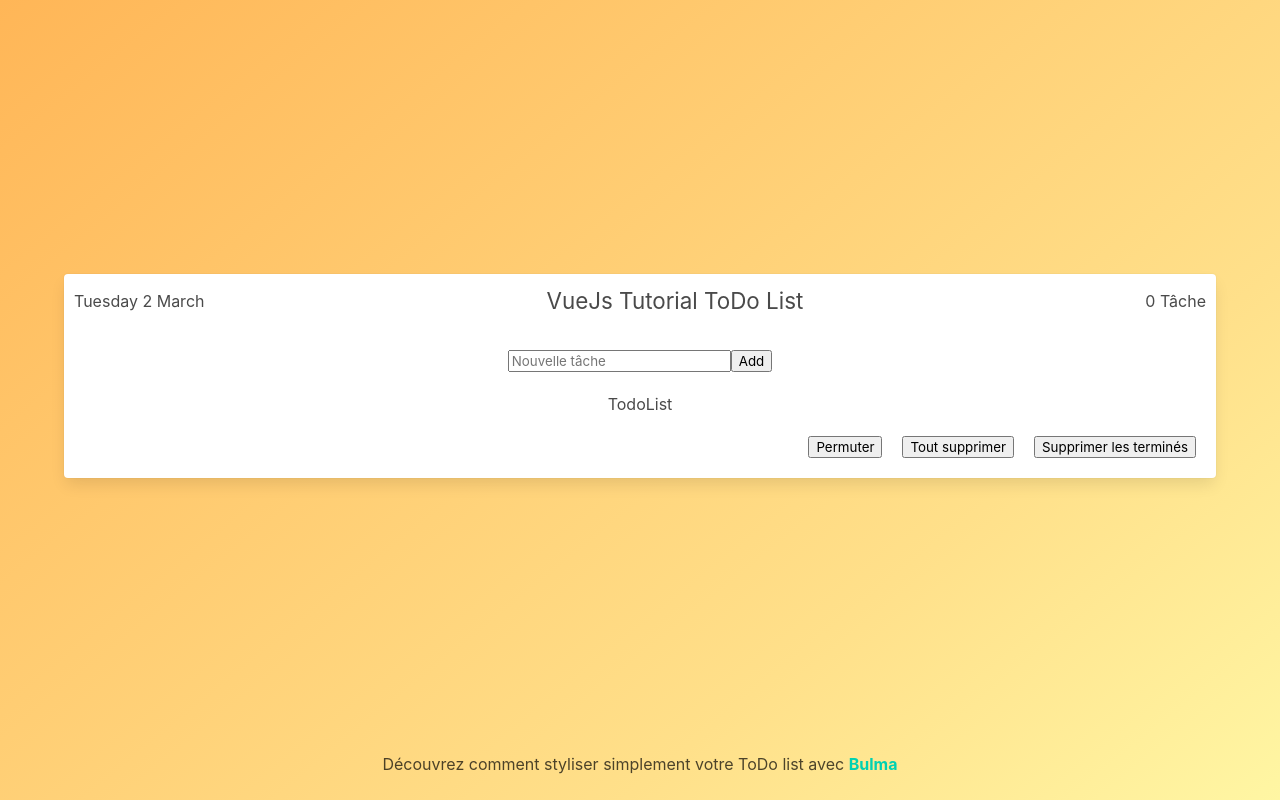
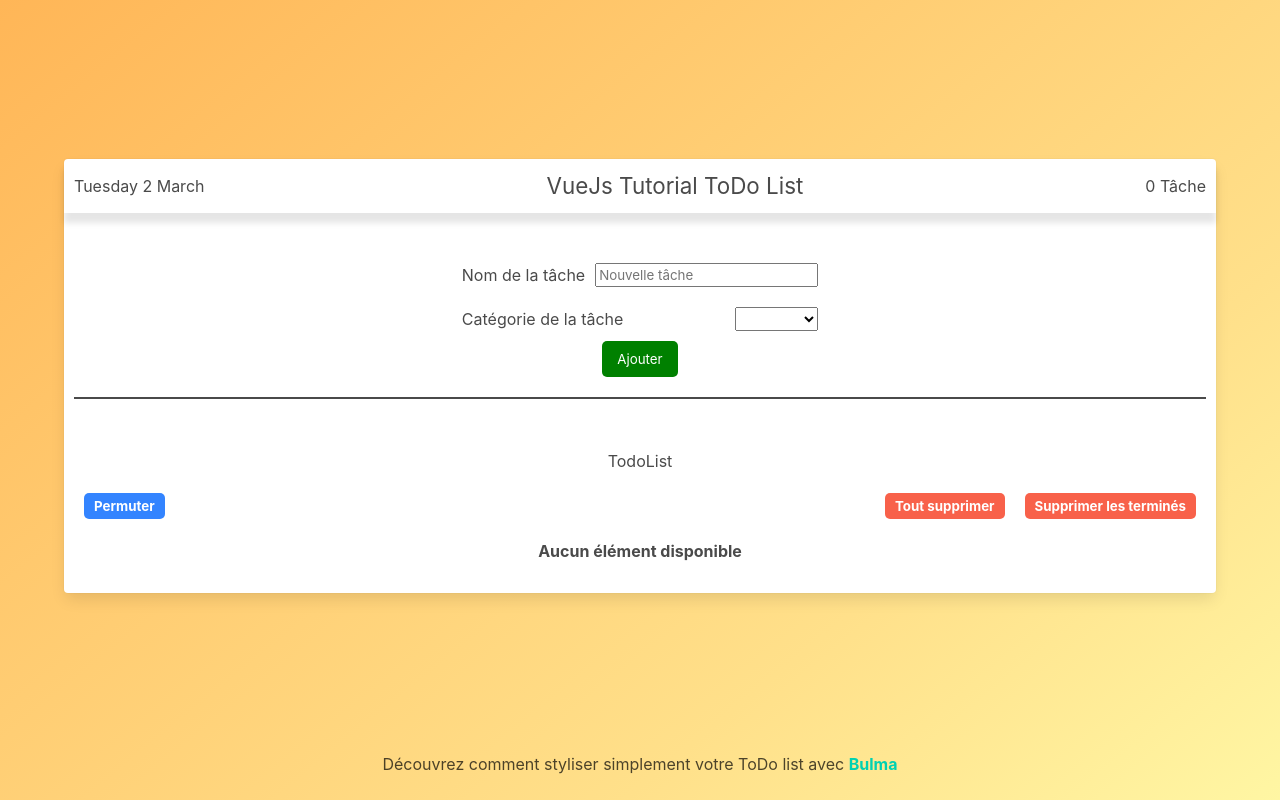
Before and after one commit to Mario2206/todo-list-vuejs, a Vue app: page / in a window 1280 px wide. Built offline with nearby package versions, Linux system fonts and the light colour scheme.

Commit message:
:sparkles: add todo levels

```diff
--- a/src/components/NewTodo.vue
+++ b/src/components/NewTodo.vue
@@ -1,8 +1,19 @@
 <template>
-    <form action="" @submit.prevent="sendTask">
-        <input type="text" name="todo-value" id="" placeholder="Nouvelle tâche" v-model="todoValue">
-        <button>
-            Add
+    <form action="" @submit.prevent="sendTask" class="form">
+        <div class="form--fields">
+             <div class="form--field">
+                <label for="todo-value">Nom de la tâche</label>
+                <input id="todo-value" type="text" name="todo-value" placeholder="Nouvelle tâche" v-model="todoValue" required>
+            </div>
+            <div class="form--field">
+                <label for="todo-cat">Catégorie de la tâche</label>
+                <select v-model="todoLevel">
+                    <option v-for="(level, index) in levels" v-bind:key="index" :selected="index === 0" :value="level">{{level.value}}</option>
+                </select>
+            </div>
+        </div>
+        <button class="form--btn">
+            Ajouter
         </button>
     </form>
 </template>
@@ -11,22 +22,56 @@
 export default {
     name: "NewTodo",
     emits: ["new-todo-task"],
+    props: {
+        levels: Array
+    },
     methods: {
         sendTask() {
-            if(this.todoValue) {
-                this.$emit("new-todo-task", { todoTask: this.todoValue })
+            if(this.todoValue && this.todoLevel) {
+
+                this.$emit("new-todo-task", { todoTask: this.todoValue, todoLevel: this.todoLevel })
                 this.todoValue = ""
             }
         }
     },
     data() {
         return {
-            todoValue: ""
+            todoValue: "",
+            todoLevel: ""
         }
     }
 }
 </script>
 
 <style scoped>
+    .form {
+       display: flex;
+       flex-direction: column;
+       align-items: center;
+       border-bottom: 2px solid;
+       padding: 20px;
+    }
+    .form--btn {
+        padding: 10px 15px;
+        background-color: green;
+        color: white;
+        border: none;
+        margin: 0 10px;
+        border-radius: 5px;
+        cursor: pointer;
+    }
+    .form--fields {
+        display: flex;
+        flex-direction: column;
+        align-items: stretch;
+    }
+    .form--field {
+        display: flex;
+        justify-content: space-between;
+        margin: 10px 0;
+    }
+    .form--fields label {
+        margin-right: 10px;
+    }
 
 </style>
--- a/src/components/TodoCard.vue
+++ b/src/components/TodoCard.vue
@@ -10,11 +10,16 @@
             </p>
         </header>
         <div class="card--form">
-            <new-todo @new-todo-task="saveTask"></new-todo>
+            <new-todo @new-todo-task="saveTask" :levels="todoLevels"></new-todo>
         </div>
-        <div>
+        <div class="card--main">
             <h2>TodoList</h2>
-            <todo-list v-bind:tasks="tasks" @task-check="checkTask" @delete-task="deleteTask" @delete-all-tasks="deleteAllTasks" @task-permutation="permutateTasks"></todo-list>
+            <todo-list
+            v-bind:tasks="tasks"
+            @task-check="checkTask"
+            @delete-task="deleteTask"
+            @delete-all-tasks="deleteAllTasks"
+            @task-permutation="permutateTasks"></todo-list>
         </div>
     </article>
 </template>
@@ -30,7 +35,7 @@ export default {
     ],
     methods: {
         saveTask(e) {
-            const newTask = {value: e.todoTask, checked: false}
+            const newTask = {value: e.todoTask, checked: false, level: e.todoLevel}
             this.tasks = [...this.tasks, newTask]
         },
         checkTask(e) {
@@ -52,6 +57,7 @@ export default {
 
             if(selectedTasksIndex.length !== 2) {
                 alert("La permutation ne peut se faire qu'entre deux éléments de la liste")
+                return
             }
 
             this.tasks[selectedTasksIndex[0].index] = selectedTasksIndex[1].task
@@ -61,7 +67,21 @@ export default {
     },
     data() {
         return {
-            tasks: []
+            tasks: [],
+            todoLevels: [
+                {
+                    value: "Faible",
+                    color: "grey"
+                },
+                {
+                    value: "Normal",
+                    color: "blue"
+                },
+                {
+                    value: "Important",
+                    color: "red"
+                }
+            ]
         }
     },
     computed: {
@@ -84,6 +104,7 @@ export default {
         justify-content: space-between;
         align-items: center;
         padding: 10px;
+        box-shadow: 0 10px 6px rgba(0, 0, 0, .1);
     }
 
     .card--title {
@@ -93,4 +114,7 @@ export default {
     .card--form {
         padding: 20px 10px  ;
     }
+    .card--main {
+        padding: 30px 0;
+    }
 </style>
--- a/src/components/TodoList.vue
+++ b/src/components/TodoList.vue
@@ -1,17 +1,21 @@
 <template>
     <div class="list">
          <div class="list--header">
-            <button @click="permutate">Permuter</button>
-            <button @click="deleteAllTasks()">Tout supprimer</button>
-            <button @click="deleteAllTasks(true)">Supprimer les terminés</button>
+            <button @click="permutate" class="list--btn">Permuter</button>
+            <div>
+                <button @click="deleteAllTasks()" class="list--btn list--btn-danger">Tout supprimer</button>
+                <button @click="deleteAllTasks(true)" class="list--btn list--btn-danger">Supprimer les terminés</button>
+            </div>
+
         </div>
-
-        <ul>
+        <strong v-if="tasks.length === 0">Aucun élément disponible</strong>
+        <ul v-if="tasks.length > 0">
             <transition-group name="fade">
                 <li class="list--item " v-for="(task, index) in tasks" v-bind:key="index">
                     <div class="list--name-wrapper">
                         <input type="checkbox" v-bind:checked="task.checked" @change.prevent="checkTodo(index)">
                         <p :class="{'list--checked' : task.checked}">{{ task.value }}</p>
+                        <span class="list--level" :style="{backgroundColor: task.level.color}">{{task.level.value}}</span>
                     </div>
                     <button @click="deleteTask(index)">Delete</button>
                 </li>
@@ -49,7 +53,7 @@ export default {
     .list--header {
         padding: 20px 10px;
         display: flex;
-        justify-content: flex-end;
+        justify-content: space-between;
     }
     .list--header button {
         margin: 0 10px;
@@ -69,6 +73,25 @@ export default {
     .list--checked {
         text-decoration: line-through;
     }
+    .list--btn {
+        background-color: #3384FF;
+        padding: 5px 10px;
+        color: white;
+        border: none;
+        border-radius: 5px;
+        cursor: pointer;
+        font-weight: bold;
+    }
+    .list--btn-danger {
+        background-color: #F8614A;
+    }
+    .list--level {
+        color: white;
+        margin-left: 10px;
+        padding: 5px;
+        font-size: .7em;
+        border-radius: 8px;
+    }
 
     /* ANIM */
 
```
